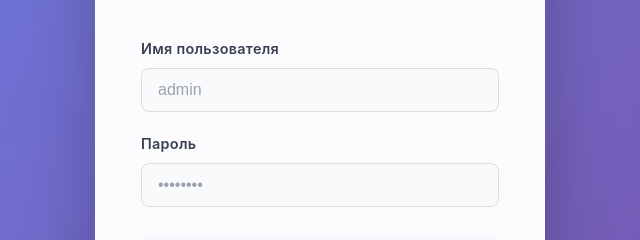
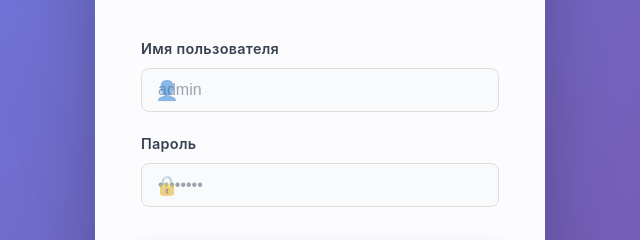
Before and after one commit to estr1per/LinkSnap, a website: page public/admin-login.html in a window 1280 px wide. Shown: the part 348-588 px from the top of the page, 320-960 px from the left. Drawn offline with Linux system fonts and the light colour scheme; no server answers.

```diff
--- a/public/admin.css
+++ b/public/admin.css
@@ -474,7 +474,8 @@ body::before {
     transition: opacity var(--transition-normal);
 }
 
-
+.input-wrapper.username::before { content: '👤'; }
+.input-wrapper.password::before { content: '🔒'; }
 
 .form-group input {
     width: 100%;
```
